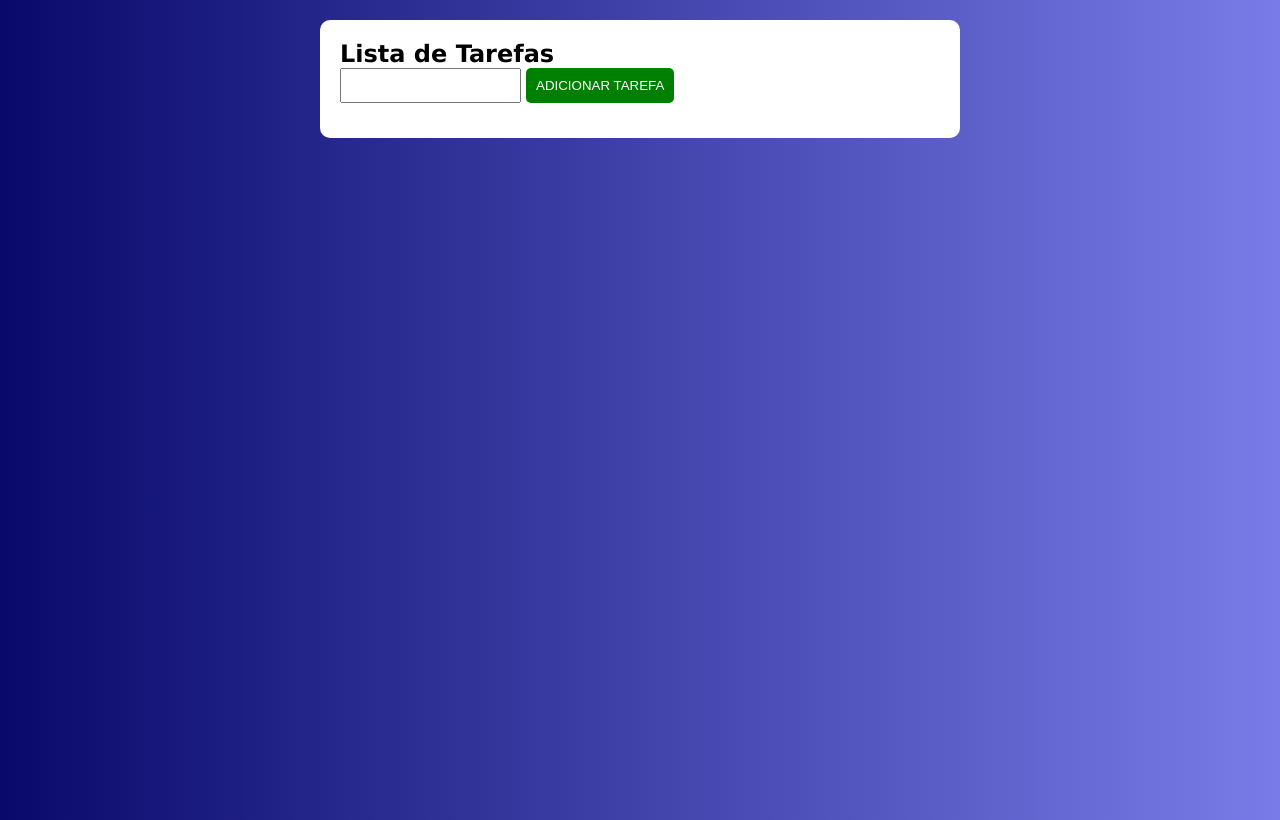
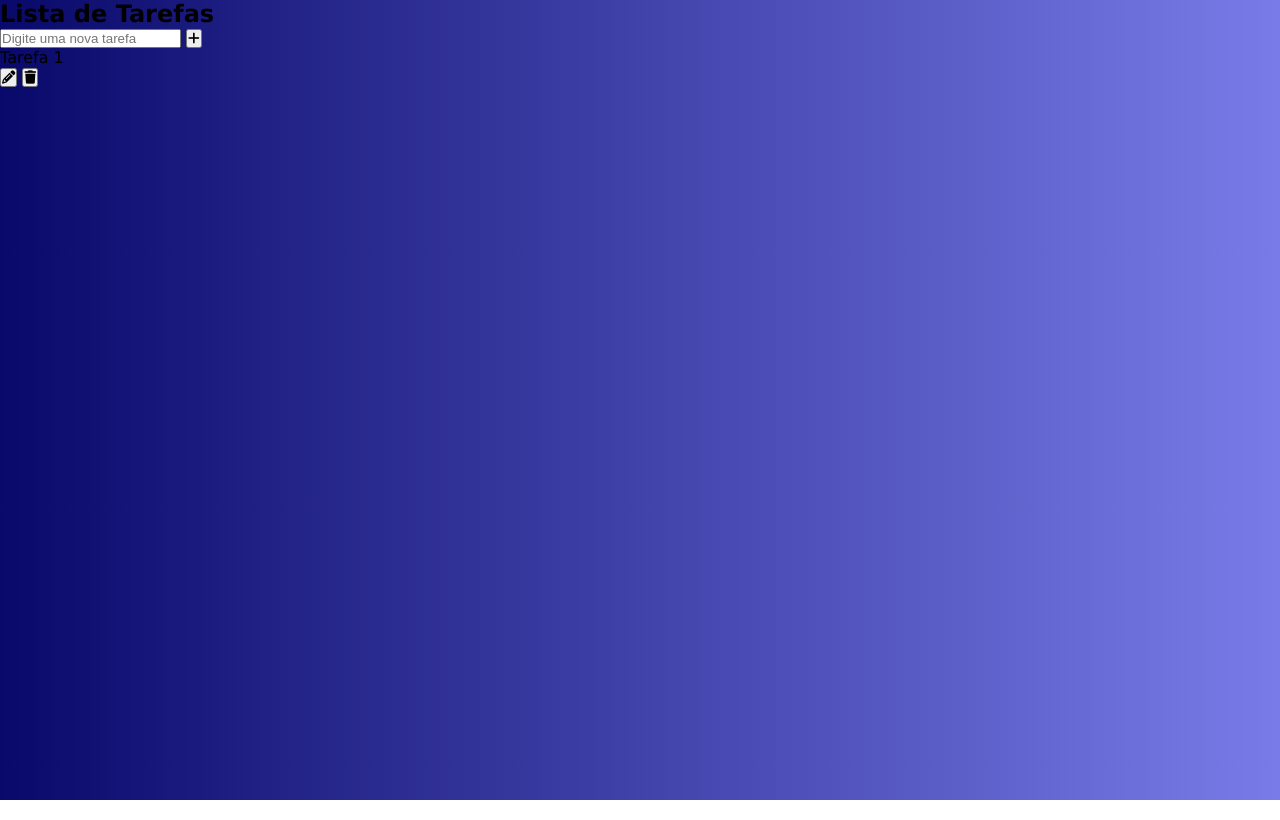
Before and after one commit to Werbeth91/Lista-de_tarefas, a plain HTML site: page index.html in a window 1280 px wide. Drawn offline with Linux system fonts and the light colour scheme.

Commit message:
feat: melhorias no arquivo html

```diff
--- a/index.html
+++ b/index.html
@@ -8,14 +8,34 @@
     <title>Lista de Tarefas</title>
   </head>
   <body>
-    <section class="container">
-      <h1>Lista de Tarefas</h1>
-      <div class="lista-tarefas">
-        <input type="text" class="input-nova-tarefa" />
-        <button class="add-tarefa">Adicionar Tarefa</button>
+    <section class="container-tasks-list">
+      <h1 class="title-tasks-list">Lista de Tarefas</h1>
+      <div class="topo-tasks-list">
+        <input
+          type="text"
+          class="input-new-task"
+          placeholder="Digite uma nova tarefa"
+        />
+        <button class="add-new-task">
+          <i class="fa-solid fa-plus"></i>
+        </button>
       </div>
-      <ul class="novas-tarefas"></ul>
+      <ul class="tasks-list">
+        <li><spam class="text-task">Tarefa 1</spam></li>
+      </ul>
+      <div class="icons-tasks-list">
+        <button>
+          <i class="fa-solid fa-pencil"></i>
+        </button>
+        <button>
+          <i class="fa-solid fa-trash"></i>
+        </button>
+      </div>
     </section>
+    <script
+      src="https://kit.fontawesome.com/f61857222e.js"
+      crossorigin="anonymous"
+    ></script>
     <script src="./assents/Js/app.js"></script>
   </body>
 </html>
```
